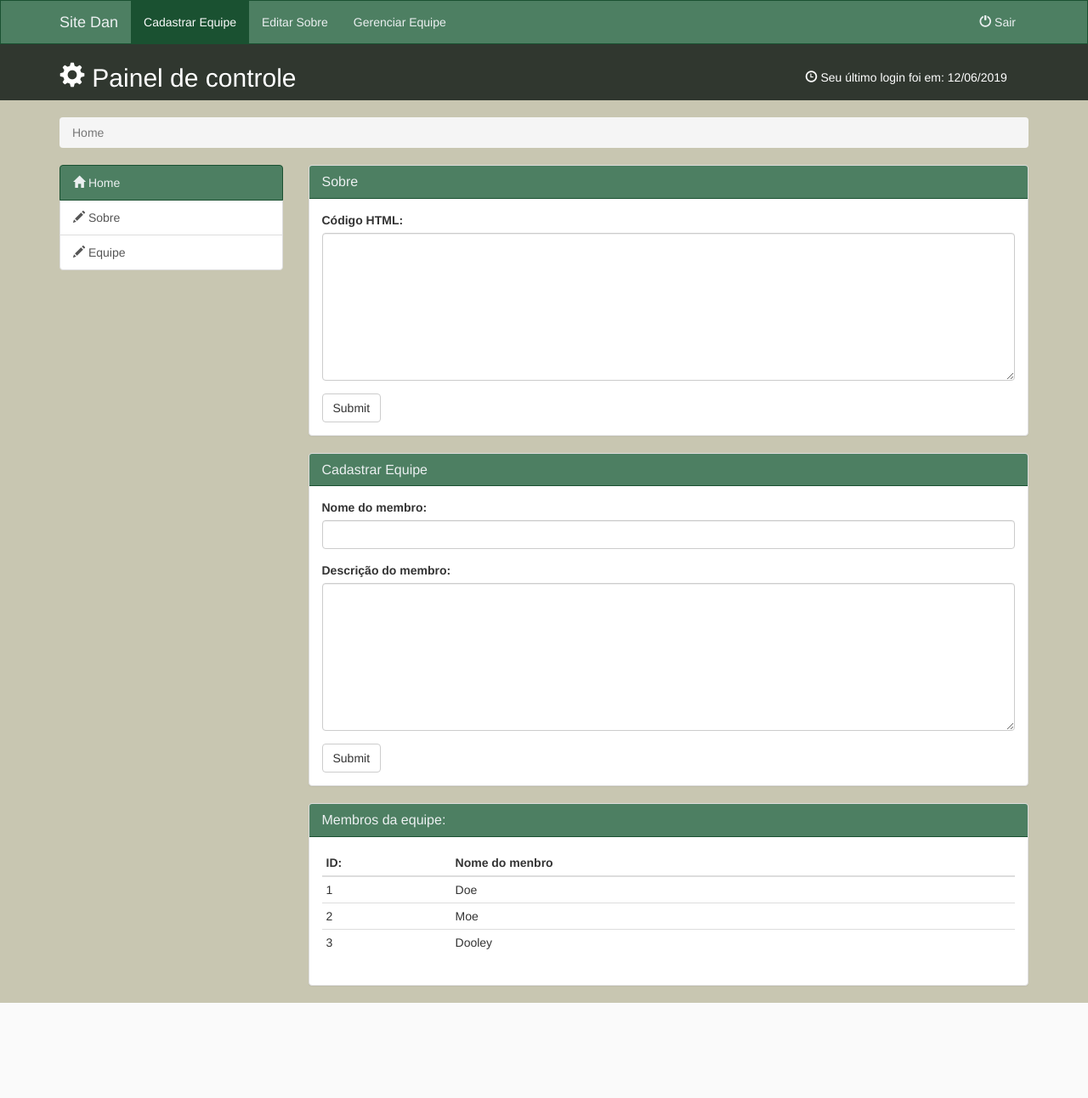
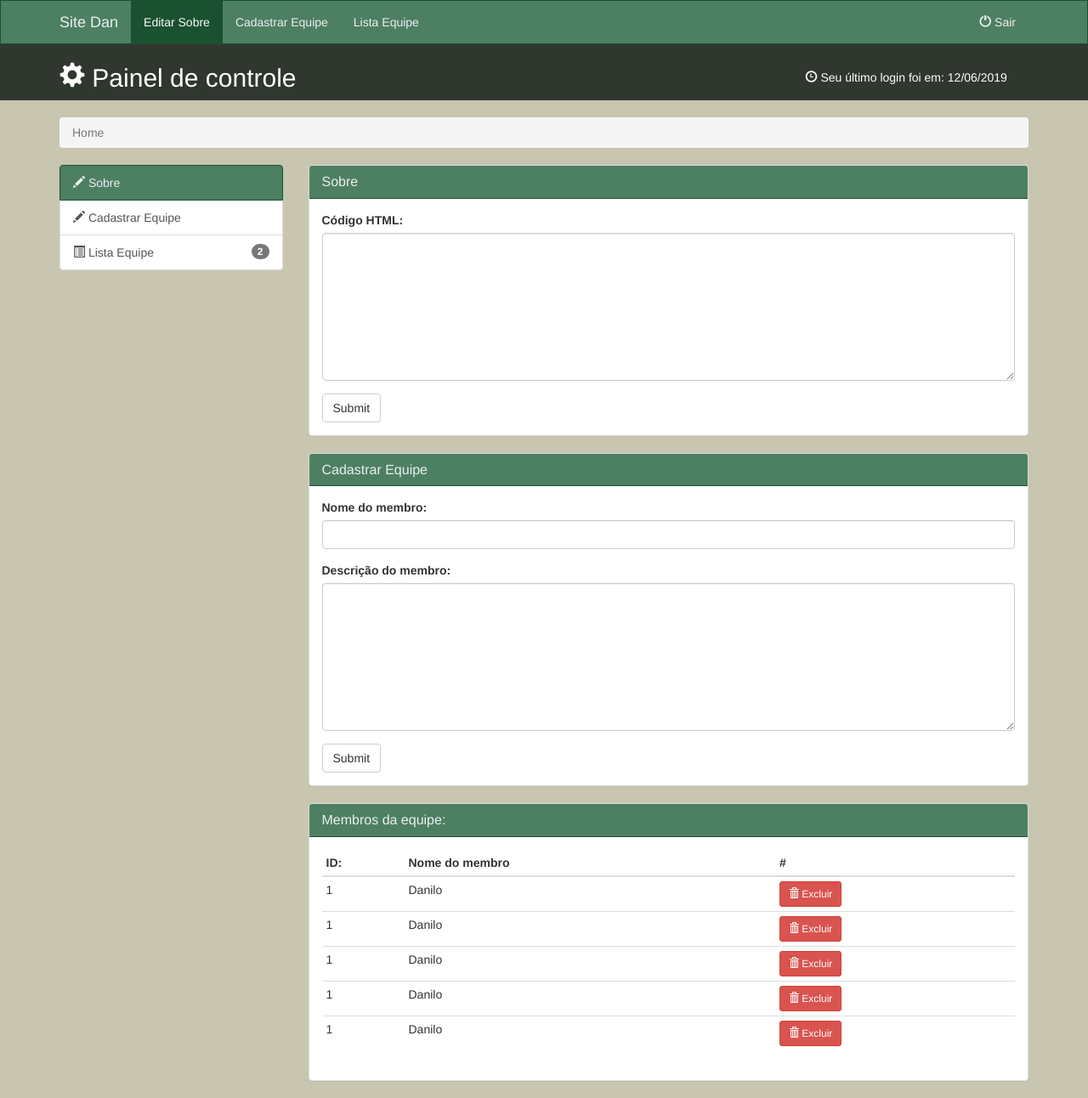
Before and after one commit to daniloaugusto0212/projeto_bootstrap, a PHP site: page / in a window 1280 px wide. Shown: the whole page at 85% size. Before the commit the page ends 1180 px from the top, so only its background shows below. Run offline with PHP 8.4, Linux system fonts and the light colour scheme.

Commit message:
iteração javascript

```diff
--- a/painel/index.php
+++ b/painel/index.php
@@ -24,10 +24,10 @@
         <a class="navbar-brand" href="#">Site Dan</a>
         </div>
         <div id="navbar" class="collapse navbar-collapse">
-        <ul class="nav navbar-nav">
-            <li class="active"><a href="#">Cadastrar Equipe</a></li>
-            <li><a href="#about">Editar Sobre</a></li>
-            <li><a href="#contact">Gerenciar Equipe</a></li>
+        <ul id="menu-principal" class="nav navbar-nav">
+            <li class="active"><a href="#"  ref_sys="sobre">Editar Sobre</a></li>
+            <li><a href="#" ref_sys="cadastrar_equipe">Cadastrar Equipe</a></li>
+            <li><a href="#" ref_sys="lista_equipe">Lista Equipe</a></li>
         </ul>
         <ul class="nav navbar-nav navbar-right">
             <li><a href=""><span class="glyphicon glyphicon-off"></span> Sair</a></li>
@@ -60,9 +60,10 @@
         <div class="row">
           <div class="col-md-3">
             <div class="list-group">
-              <a href="#" class="list-group-item active cor-padrao"><span class="glyphicon glyphicon-home"></span> Home</a>
-              <a href="#" class="list-group-item"><span class="glyphicon glyphicon-pencil"></span> Sobre</a>
-              <a href="#" class="list-group-item"><span class="glyphicon glyphicon-pencil"></span> Equipe</a>
+
+              <a href="#" class="list-group-item active cor-padrao" ref_sys="sobre"><span class="glyphicon glyphicon-pencil"></span> Sobre</a>
+              <a href="#" class="list-group-item" ref_sys="cadastrar_equipe"><span class="glyphicon glyphicon-pencil"></span> Cadastrar Equipe</a>
+              <a href="#" class="list-group-item " ref_sys="lista_equipe"><span class="glyphicon glyphicon-list-alt"></span> Lista Equipe <span class="badge"> 2</span> </a>
             </div>
           </div><!--col-md-3-->
           <div class="col-md-9">
@@ -109,24 +110,21 @@
                   <thead>
                     <tr>
                       <th>ID:</th>
-                      <th>Nome do menbro</th>
+                      <th>Nome do membro</th>
+                      <th>#</th>
                     </tr>
                   </thead>
                   <tbody>
+                  <?php
+                    for ($i=0; $i < 5; $i++) {
+                      ?>
                     <tr>
                       <td>1</td>
-                      <td>Doe</td>
+                      <td>Danilo</td>
+                      <td><button type="button" class="btn btn-sm btn-danger"><span class="glyphicon glyphicon-trash"></span> Excluir</button></td>
+                    </tr>
+                      <?php } ?>
 
-                    </tr>
-                    <tr>
-                      <td>2</td>
-                      <td>Moe</td>
-
-                    <tr>
-                      <td>3</td>
-                      <td>Dooley</td>
-
-                    </tr>
                   </tbody>
                 </table>
               </div>
@@ -142,5 +140,19 @@
     <script src="https://ajax.googleapis.com/ajax/libs/jquery/1.12.4/jquery.min.js"></script>
     <!-- Include all compiled plugins (below), or include individual files as needed -->
     <script src="js/bootstrap.min.js"></script>
+    <script type="text/javascript">
+      $(function(){
+        cliqueMenu();
+          function cliqueMenu(){
+            $('#menu-principal a, .list-group a').click(function(){
+              $('.list-group a').removeClass('active').removeClass('cor-padrao');
+              $('#menu-principal a').parent().removeClass('active');
+              $('#menu-principal a[ref_sys='+$(this).attr('ref_sys')+']').parent().addClass('active');
+              $('.list-group a[ref_sys='+$(this).attr('ref_sys')+']').addClass('active').addClass('cor-padrao');
+              return false;
+            })
+        }
+      })
+    </script>
   </body>
 </html>
```
